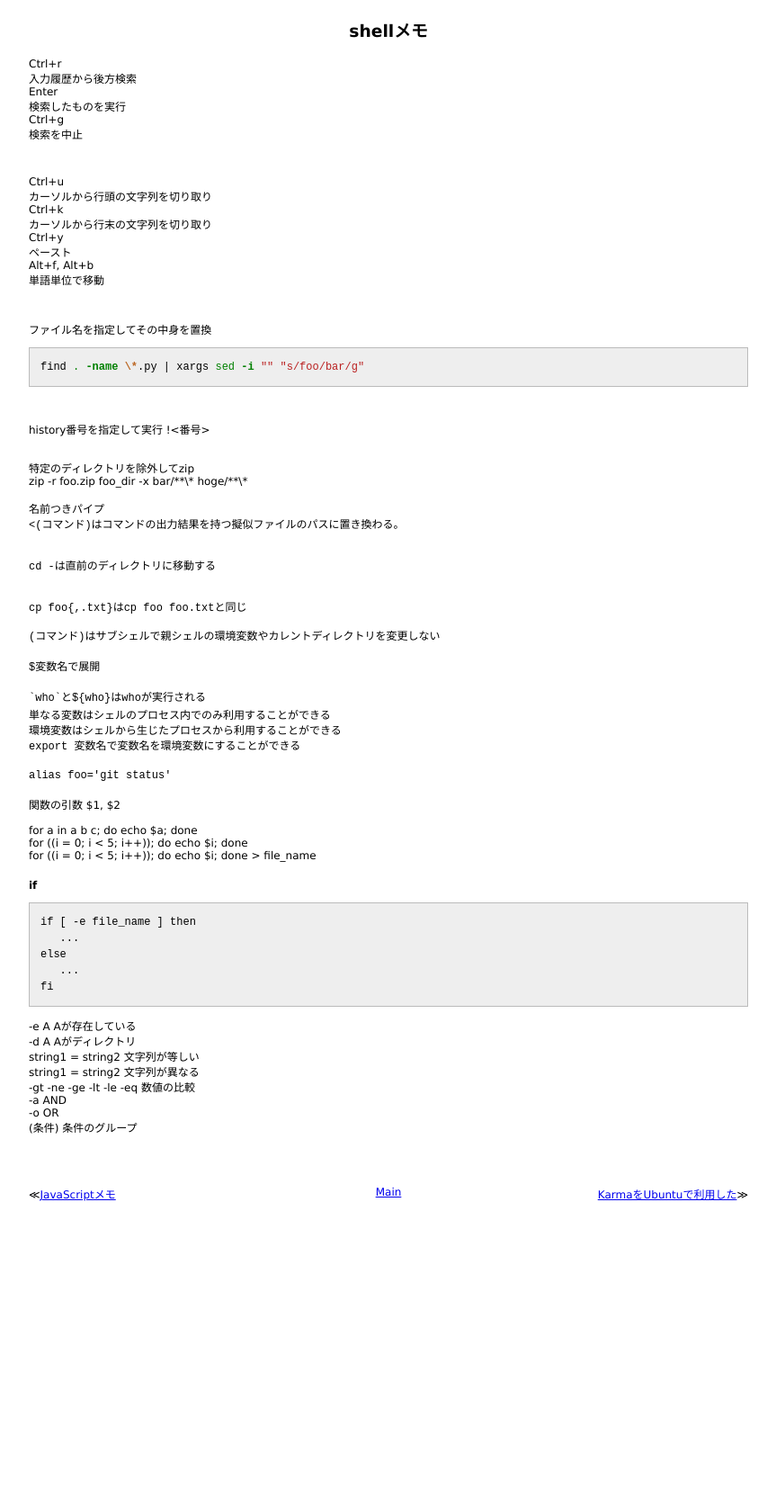
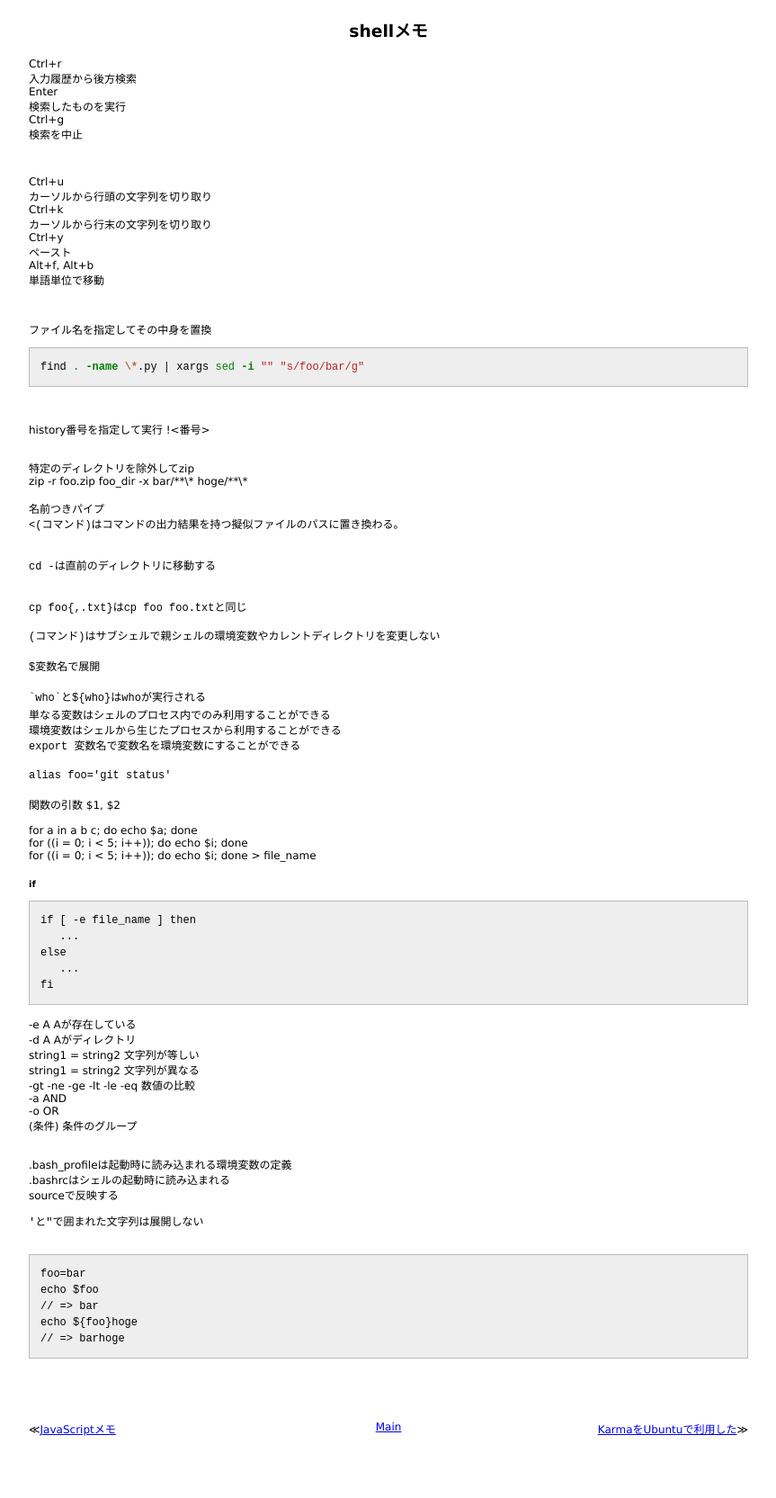
Before and after one commit to 38elements/38elements.github.com, a Jekyll site: the page built from _posts/2014-4-20-shell.md, in a window 1280 px wide. Shown: the whole page at 90% size, without its empty margins (208-1071 px from the left). Built offline with Jekyll 4.4.1, drawn with Linux system fonts in a browser that asks for light colours; Markdown is read by kramdown in place of the engine named in the settings; before the commit the page ends 1404 px from its top, so only the background shows below that.

Commit message:
Update 2014-4-20-shell.md

````diff
--- a/_posts/2014-4-20-shell.md
+++ b/_posts/2014-4-20-shell.md
@@ -66,7 +66,7 @@ for ((i = 0; i < 5; i++)); do echo $i; done
 for ((i = 0; i < 5; i++)); do echo $i; done > file_name
 <br>
 
-####if
+#####if
 ```
 if [ -e file_name ] then
    ...
@@ -83,3 +83,20 @@ string1 = string2 文字列が異なる
 -o OR
 (条件) 条件のグループ
 <br>
+
+.bash_profileは起動時に読み込まれる環境変数の定義
+.bashrcはシェルの起動時に読み込まれる
+sourceで反映する
+<br>
+
+`'`と`"`で囲まれた文字列は展開しない
+<br>
+
+```
+foo=bar
+echo $foo
+// => bar
+echo ${foo}hoge
+// => barhoge
+```
+<br>
````
